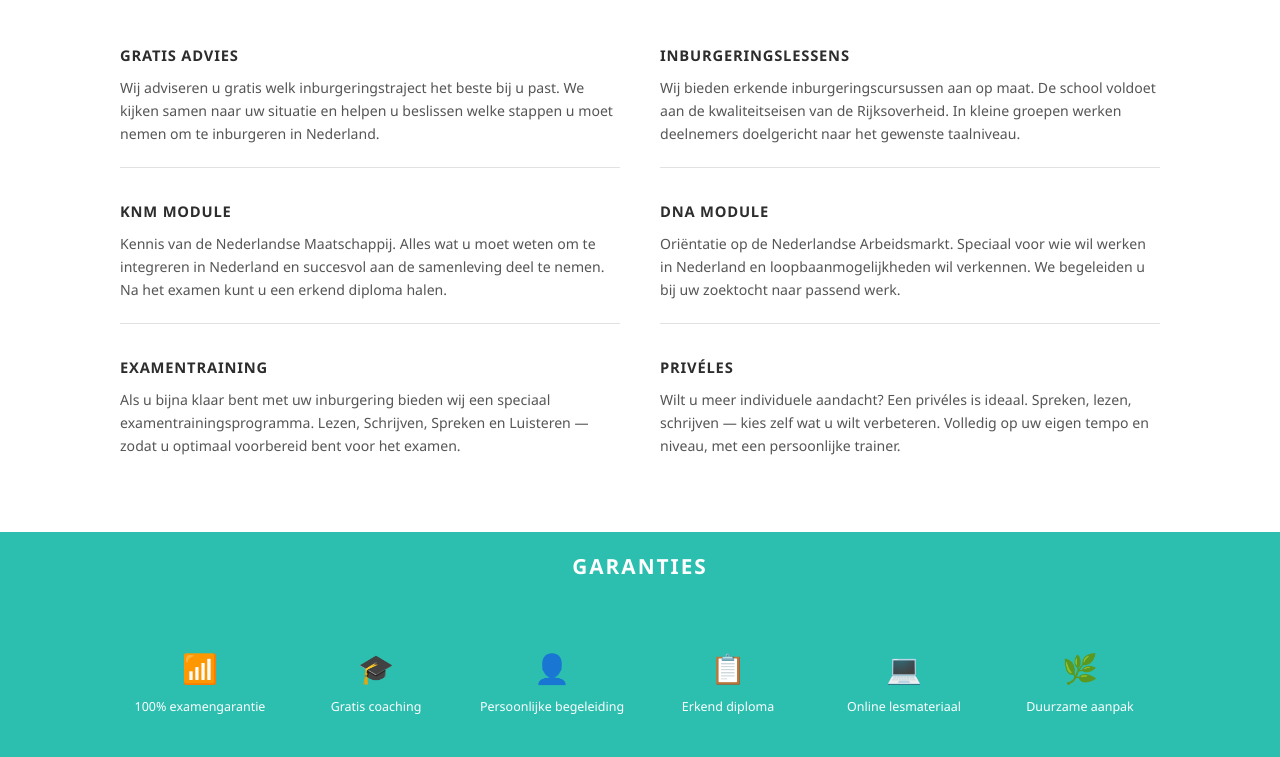
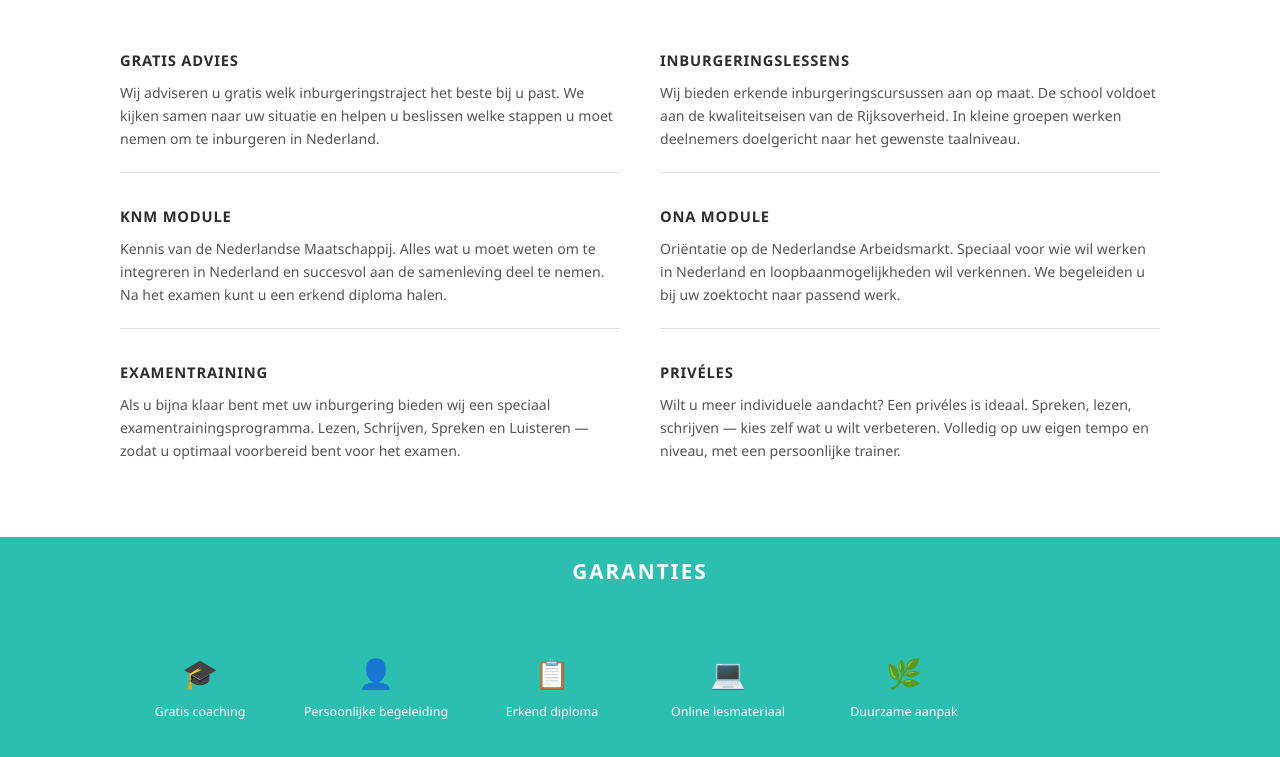
Before and after one commit to basspies/missKARIN-Promo-video-website-, a PHP site: page / in a window 1280 px wide. Shown: the part 1138-1895 px from the top of the page. Run offline with PHP 8.4, Linux system fonts and the light colour scheme.

Commit message:
header fix en dna is nu ona.

```diff
--- a/assets/css/style.css
+++ b/assets/css/style.css
@@ -134,20 +134,25 @@ header {
 }
 
 nav {
-  max-width: 1080px;
+  background-color: #35bcaf;
+  max-width: 100%;
   margin: 0 auto;
   display: flex;
   align-items: center;
-  justify-content: space-between;
   padding: 14px 20px;
   flex-wrap: wrap;
   gap: 10px;
+  justify-content: space-evenly;
+}
+
+.logo{
+  display: flex;
 }
 
 .logo img {
-  height: 80px;
-  width: auto;
+  height: 85px;
   display: block;
+
 }
 
 .nav-links {
@@ -168,8 +173,8 @@ nav {
 }
 
 .nav-links a:hover {
-  color: var(--teal);
-  border-bottom-color: var(--teal);
+  color: var(--text);
+  border-bottom-color: var(--text);
 }
 
 /* ── Hero ───────────────────────────────────── */
--- a/index.html
+++ b/index.html
@@ -10,7 +10,7 @@
 
 <!-- ══════════ HEADER ══════════ -->
 <header>
-  <nav>
+  <nav class="navbar">
     <a href="#home" class="logo"><img src="assets/img/logo.jpg" alt="missKARIN Logo"></a>
     <ul class="nav-links">
       <li><a href="#home">Home</a></li>
@@ -33,7 +33,7 @@
           <li>Persoonlijk en betaalbaar</li>
           <li>Kwalitatief bewezen aanpak</li>
           <li>Kleine klassen, flexibele tijden</li>
-          <li>DNA &amp; KNM combinatie mogelijk</li>
+          <li>ONA &amp; KNM combinatie mogelijk</li>
           <li>Enthousiaste, erkende trainers</li>
           <li>Examengarantie inbegrepen</li>
           <li>Milieuvriendelijke aanpak</li>
@@ -85,7 +85,7 @@
         <p>Kennis van de Nederlandse Maatschappij. Alles wat u moet weten om te integreren in Nederland en succesvol aan de samenleving deel te nemen. Na het examen kunt u een erkend diploma halen.</p>
       </div>
       <div class="service-card">
-        <h3>DNA Module</h3>
+        <h3>ONA Module</h3>
         <p>Oriëntatie op de Nederlandse Arbeidsmarkt. Speciaal voor wie wil werken in Nederland en loopbaanmogelijkheden wil verkennen. We begeleiden u bij uw zoektocht naar passend werk.</p>
       </div>
       <div class="service-card">
@@ -105,10 +105,6 @@
 <section id="garanties">
   <div class="container">
     <div class="guarantees-grid">
-      <div class="guarantee-item">
-        <span class="gicon">📶</span>
-        <p>100% examengarantie</p>
-      </div>
       <div class="guarantee-item">
         <span class="gicon">🎓</span>
         <p>Gratis coaching</p>
@@ -155,10 +151,10 @@
       <div class="price-card">
         <h3>Inburgering</h3>
         <div class="price-tag">Complete cursus</div>
-        <p>Volledige inburgeringscursus inclusief taalles, KNM &amp; DNA modules en examenvoorbereiding. Erkend door de Rijksoverheid.</p>
+        <p>Volledige inburgeringscursus inclusief taalles, KNM &amp; ONA modules en examenvoorbereiding. Erkend door de Rijksoverheid.</p>
         <ul class="price-features">
           <li>Taalles op niveau (A1–B1)</li>
-          <li>KNM &amp; DNA modules</li>
+          <li>KNM &amp; ONA modules</li>
           <li>Examenvoorbereiding</li>
           <li>Persoonlijke begeleiding</li>
           <li>Examengarantie</li>
@@ -168,11 +164,11 @@
         <a href="contact.html" class="btn">Aanmelden</a>
       </div>
 
-      <!-- DNA of KNM -->
+      <!-- ONA of KNM -->
       <div class="price-card">
-        <h3>DNA of KNM Module</h3>
+        <h3>ONA of KNM Module</h3>
         <div class="price-tag">Losse module</div>
-        <p>Volg alleen de DNA- of KNM-module. Perfect als u al een deel van het inburgeringstraject hebt afgerond.</p>
+        <p>Volg alleen de ONA- of KNM-module. Perfect als u al een deel van het inburgeringstraject hebt afgerond.</p>
         <ul class="price-features">
           <li>Volledige module-inhoud</li>
           <li>Groepslessen</li>
@@ -262,7 +258,7 @@
         <a href="contact.html" class="niveau-btn">Aanmelden</a>
       </div>
       <div class="niveau-row">
-        <span class="niveau-label">DNA — Arbeidsmarkt</span>
+        <span class="niveau-label">ONA — Arbeidsmarkt</span>
         <a href="contact.html" class="niveau-btn">Aanmelden</a>
       </div>
       <div class="niveau-row">
```
